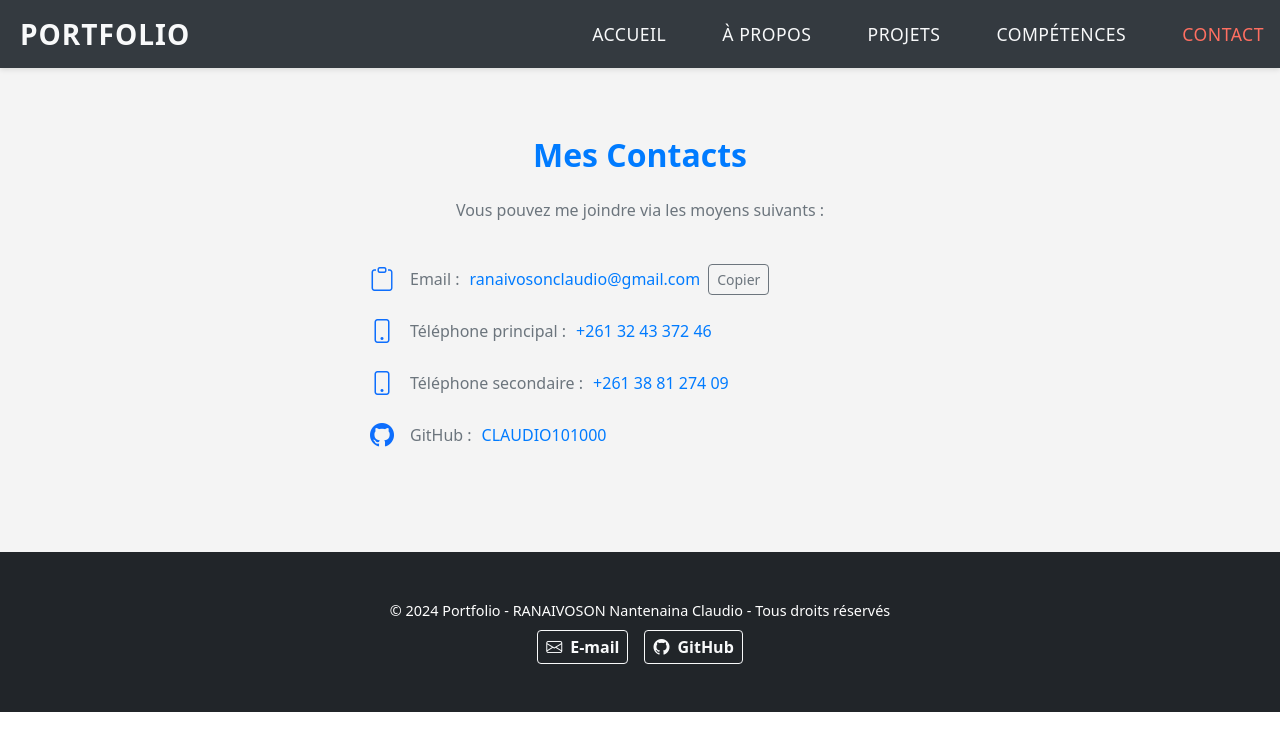
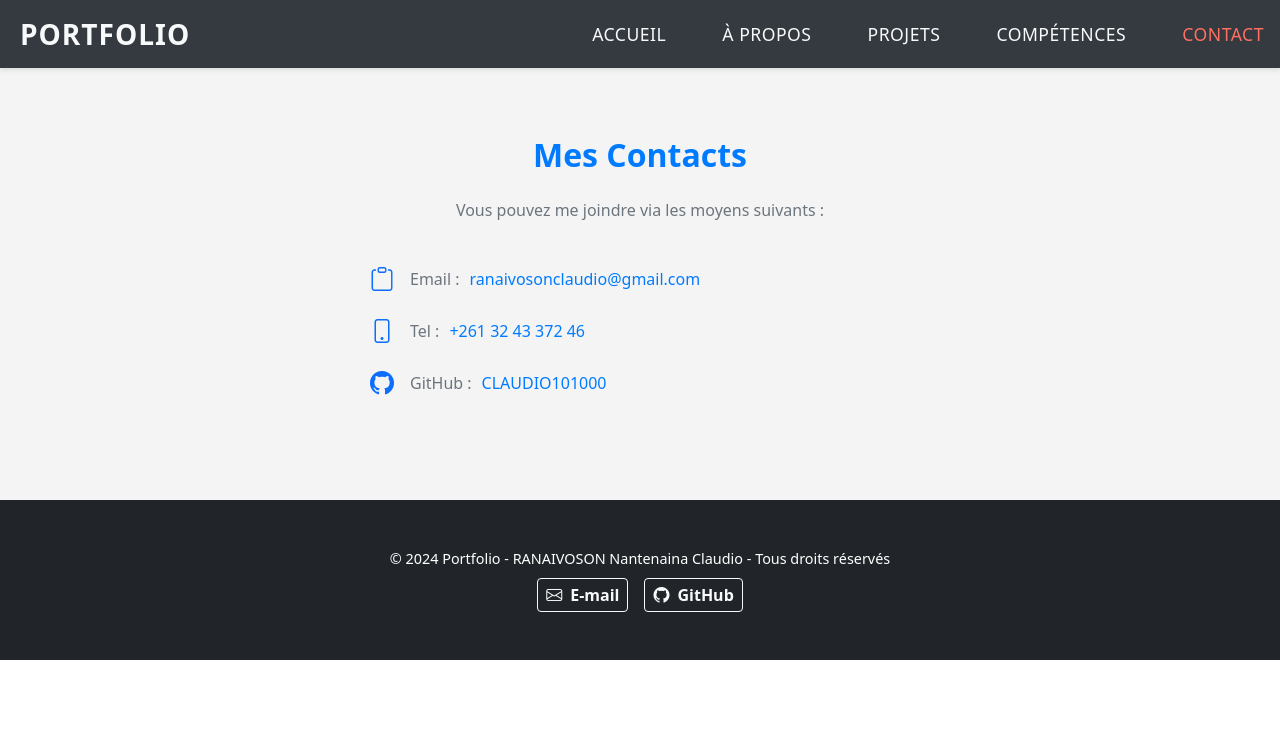
Before and after one commit to CLAUDIO101000/portfolio-claudio, a plain HTML site: page pages/contact.html in a window 1280 px wide. Drawn offline with nearby package versions, Linux system fonts and the light colour scheme.

Commit message:
Update contact.html

```diff
--- a/pages/contact.html
+++ b/pages/contact.html
@@ -56,22 +56,14 @@
                     <ul class="list-unstyled">
                         <li class="mb-3 d-flex align-items-center">
                             <i class="bi bi-clipboard fs-4 me-3 text-primary"></i>
-                            <span>
-                                Email : <a href="mailto:ranaivosonclaudio@gmail.com"> ranaivosonclaudio@gmail.com</a>
-                                <button class="btn btn-sm btn-outline-secondary ms-2"
-                                    onclick="copyToClipboard('ranaivosonclaudio@gmail.com')">Copier</button>
+                            <span>Email :
+                                <a href="mailto:ranaivosonclaudio@gmail.com"> ranaivosonclaudio@gmail.com</a>
                             </span>
                         </li>
                         <li class="mb-3 d-flex align-items-center">
                             <i class="bi bi-phone fs-4 me-3 text-primary"></i>
-                            <span>Téléphone principal :
+                            <span>Tel :
                                 <a href="tel:+261324337246"> +261 32 43 372 46</a>
-                            </span>
-                        </li>
-                        <li class="mb-3 d-flex align-items-center">
-                            <i class="bi bi-phone fs-4 me-3 text-primary"></i>
-                            <span>Téléphone secondaire :
-                                <a href="tel:+261388127409"> +261 38 81 274 09</a>
                             </span>
                         </li>
                         <li class="mb-3 d-flex align-items-center">
```
